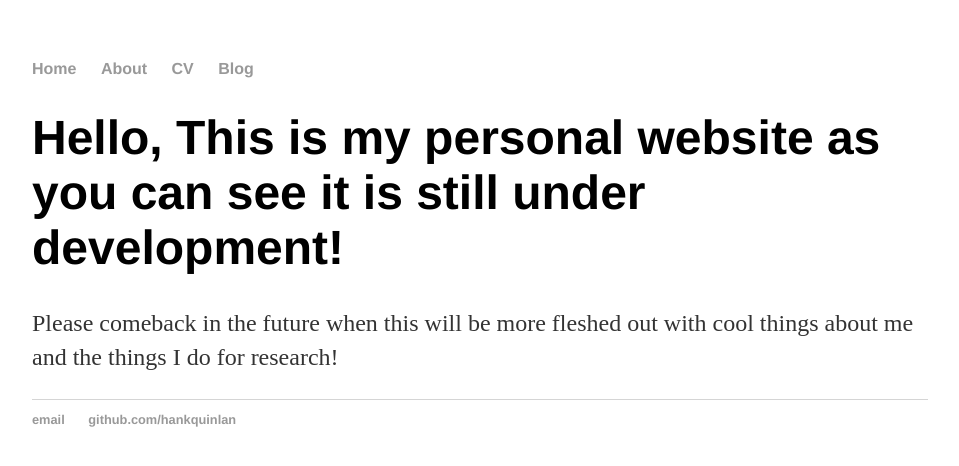
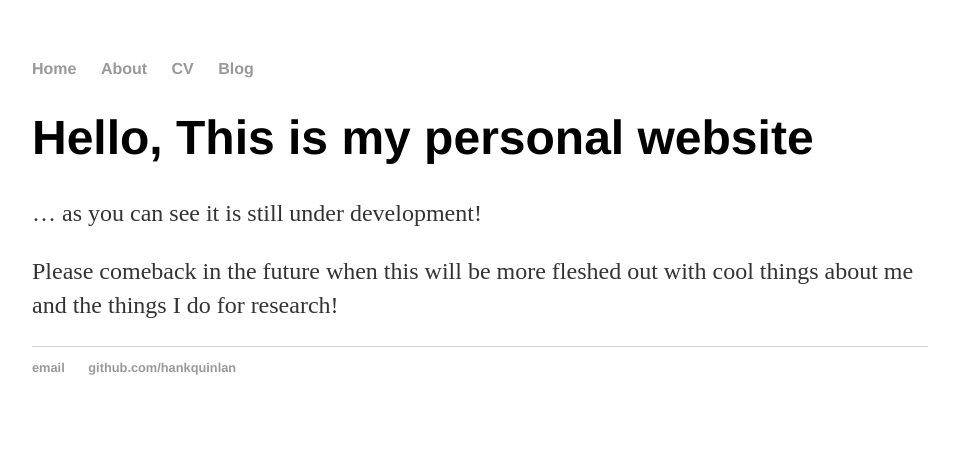
Before and after one commit to Darilbii/Darilbii.github.io, a Jekyll site: the page built from index.md, in a window 1280 px wide. Shown: the top 466 px of the page, without its empty margins (160-1119 px from the left). Built offline with Jekyll 4.4.1, drawn with Linux system fonts in a browser that asks for light colours.

```diff
--- a/index.md
+++ b/index.md
@@ -2,6 +2,7 @@
 layout: default
 title: Daril Brown II, Ph.D. Candidate
 ---
-# Hello, This is my personal website as you can see it is still under development!
+# Hello, This is my personal website
+... as you can see it is still under development!
 
 Please comeback in the future when this will be more fleshed out with cool things about me and the things I do for research!
```
